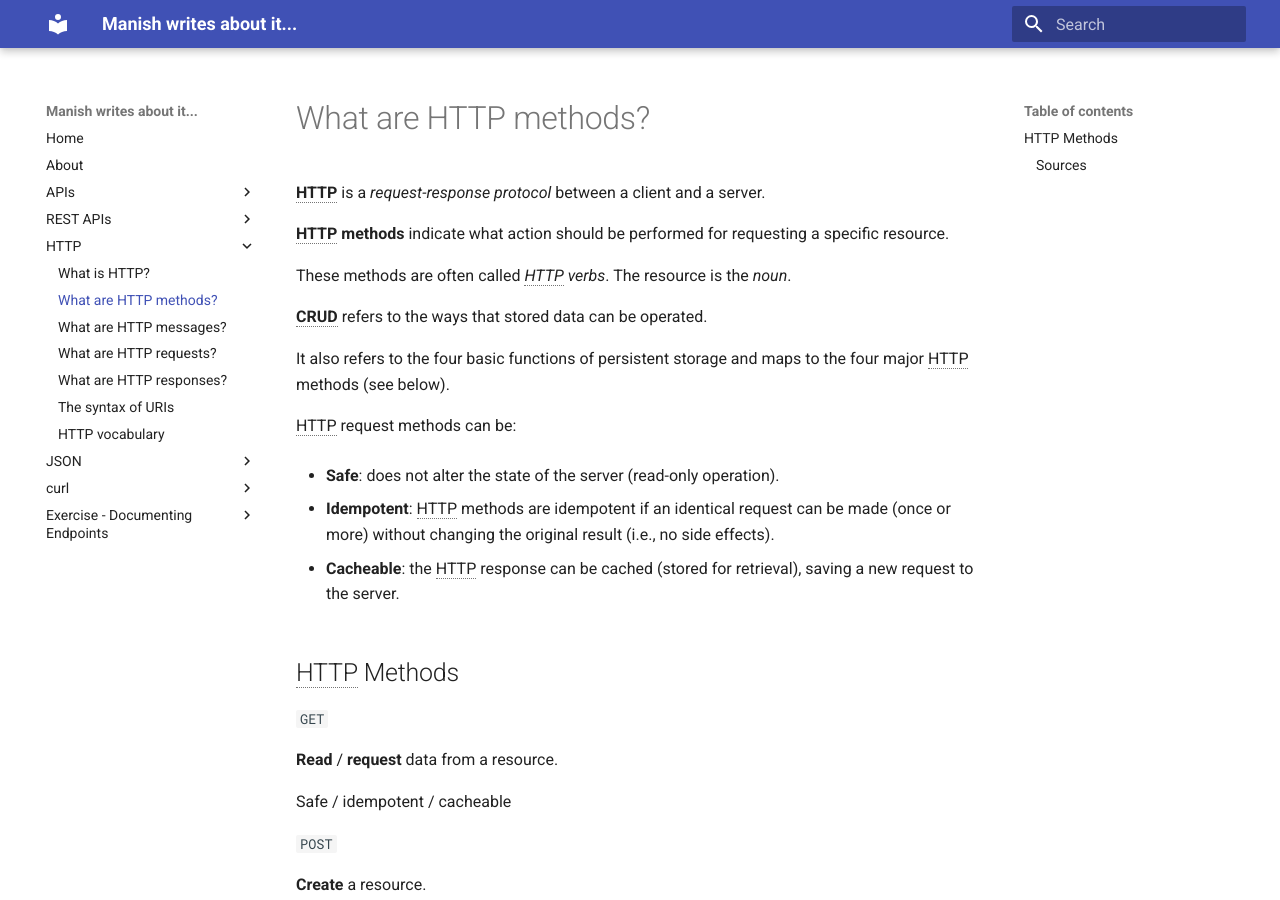
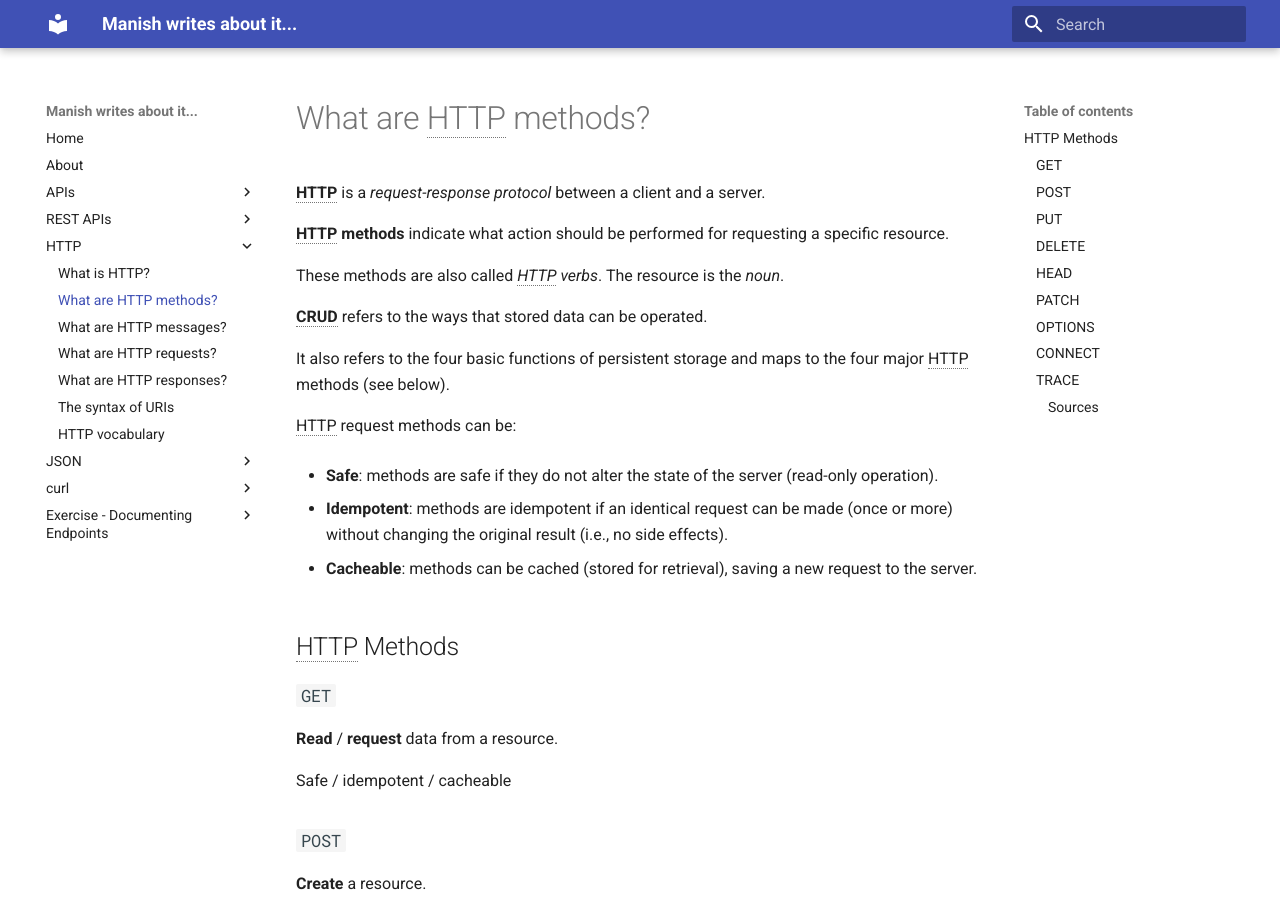
Before and after one commit to savvystrider/savvystrider.github.io, an MkDocs documentation site: the page built from docs/what-are-http-methods.md, in a window 1280 px wide and 900 px high. Built offline with MkDocs 1.6.1 and Material for MkDocs 9.7.7, drawn with Linux system fonts in a browser that asks for light colours.

Commit message:
Updates HTTP methods document

```diff
--- a/docs/what-are-http-methods.md
+++ b/docs/what-are-http-methods.md
@@ -1,10 +1,11 @@
+# What are HTTP methods?
+
 **HTTP** is a *request-response protocol* between a client and a server.
 *[HTTP]: Hyptertext Transfer Protocol
 
 **HTTP methods** indicate what action should be performed for requesting a specific resource.
 
-These methods are often called *HTTP verbs*. The resource is the *noun*.
-
+These methods are also called *HTTP verbs*. The resource is the *noun*.
 
 **CRUD** refers to the ways that stored data can be operated.
 
@@ -13,62 +14,63 @@ It also refers to the four basic functions of persistent storage and maps to the
 
 HTTP request methods can be:
 
-- **Safe**: does not alter the state of the server (read-only operation).
+- **Safe**: methods are safe if they do not alter the state of the server (read-only operation).
 
-- **Idempotent**: HTTP methods are idempotent if an identical request can be made (once or more) without changing the original result (i.e., no side effects).
+- **Idempotent**: methods are idempotent if an identical request can be made (once or more) without changing the original result (i.e., no side effects).
 
-- **Cacheable**: the HTTP response can be cached (stored for retrieval), saving a new request to the server.
+- **Cacheable**: methods can be cached (stored for retrieval), saving a new request to the server.
 
 ## HTTP Methods
-`GET`
+
+### `GET`
 
 **Read** / **request** data from a resource.
 
 Safe / idempotent / cacheable
 
-`POST`
+### `POST`
 
 **Create** a resource.
 
 Not safe / Not idempotent / Not cacheable
 
-`PUT`
+### `PUT`
 
 **Update** a resource.
 
 Not safe / Idempotent / Not cacheable
 
-`DELETE`
+### `DELETE`
 
 **Remove** a resource.
 
 Not safe / Idempotent / Not cacheable
 
-`HEAD`
+### `HEAD`
 
 **Read** / **request** data (same as `GET`) from a resource but without a response body.
 
 Safe / idempotent / cacheable
 
-`PATCH`
+### `PATCH`
 
 Apply partial modifications to a resource.
 
 Not safe / Not idempotent / Not cacheable
 
-`OPTIONS`
+### `OPTIONS`
 
 Describe the communication options for a resource.
 
 Safe / Idempotent / Not cacheable
 
-`CONNECT`
+### `CONNECT`
 
 Establish a tunnel to the server identified by a resource.
 
 Not safe / Not idempotent / Not cacheable
 
-`TRACE`
+### `TRACE`
 
 Perform a message loop-back test along the path to a resource.
 
```
